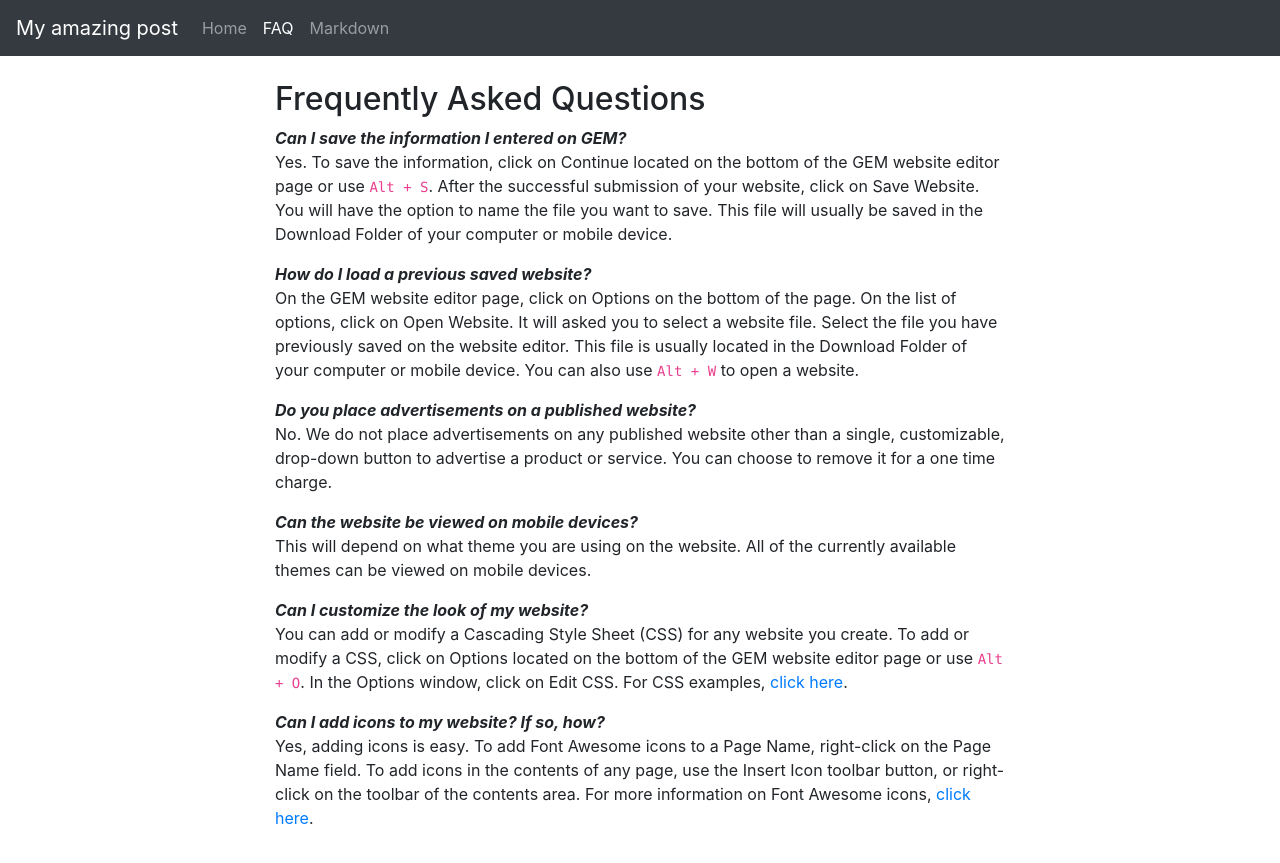
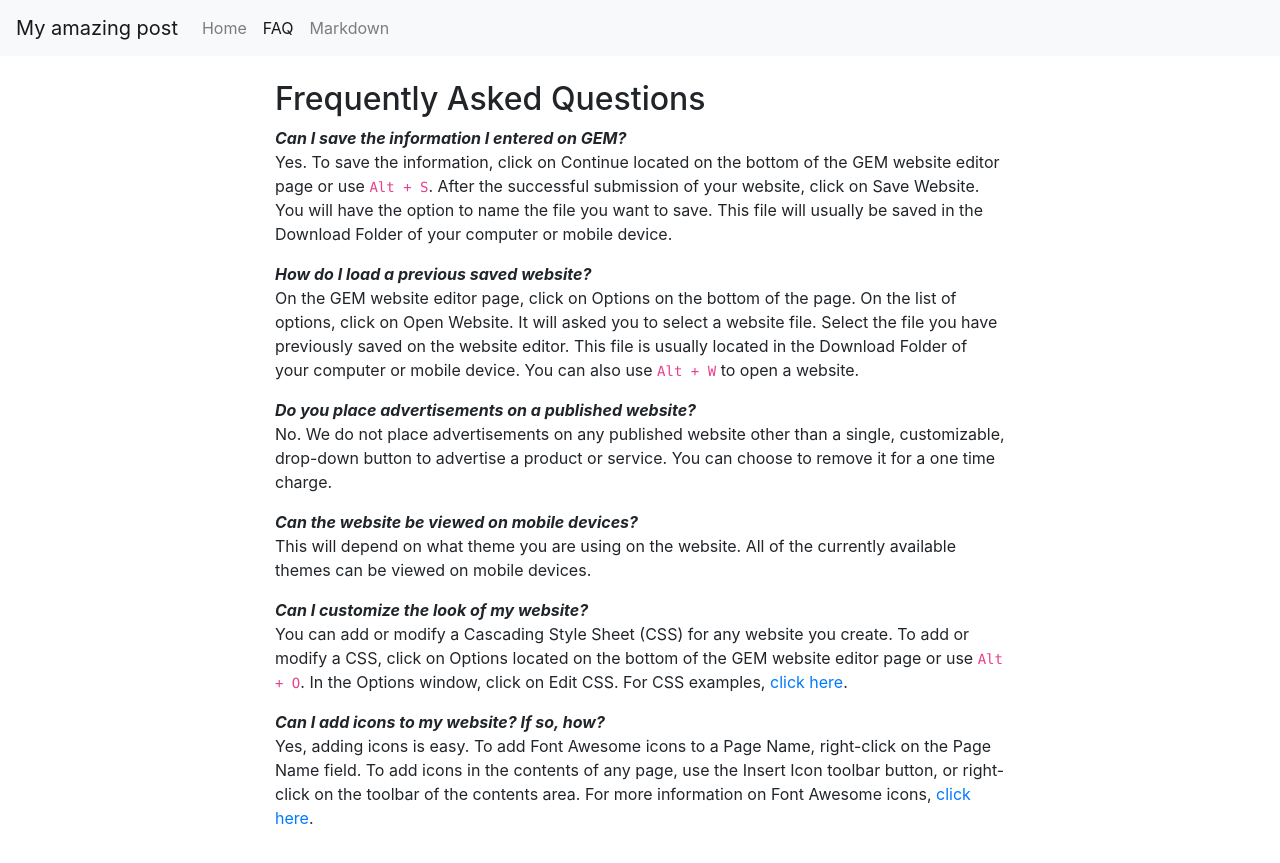
Before and after one commit to emrickj/emrickj.github.io, a Jekyll site: the page built from _webpages/2.md, in a window 1280 px wide. Shown: the top 863 px of the page. Built offline with Jekyll 4.4.1, drawn with Linux system fonts in a browser that asks for light colours; nearby versions of some CDN libraries.

Commit message:
Add files via upload

```diff
--- a/_layouts/page.html
+++ b/_layouts/page.html
@@ -15,7 +15,7 @@
    </style>
 </head>
 <body class='page1' id='demo'>
-<nav class="navbar navbar-expand-md bg-dark navbar-dark fixed-top">
+<nav class="navbar navbar-expand-md bg-light navbar-light">
   <a class="navbar-brand" href="#">{{ site.title | default: site.github.repository_name }}</a>
   <button type="button" class="navbar-toggler" data-toggle="collapse" data-target="#myNavbar">
 	<span class="navbar-toggler-icon"></span>
@@ -32,7 +32,7 @@
       </ul>
     </div>
 </nav>
-   <div class="container" style="padding-top: 56px;">
+   <div class="container">
       <div class="row">
          <div class="col-md-2">
          </div>
```
